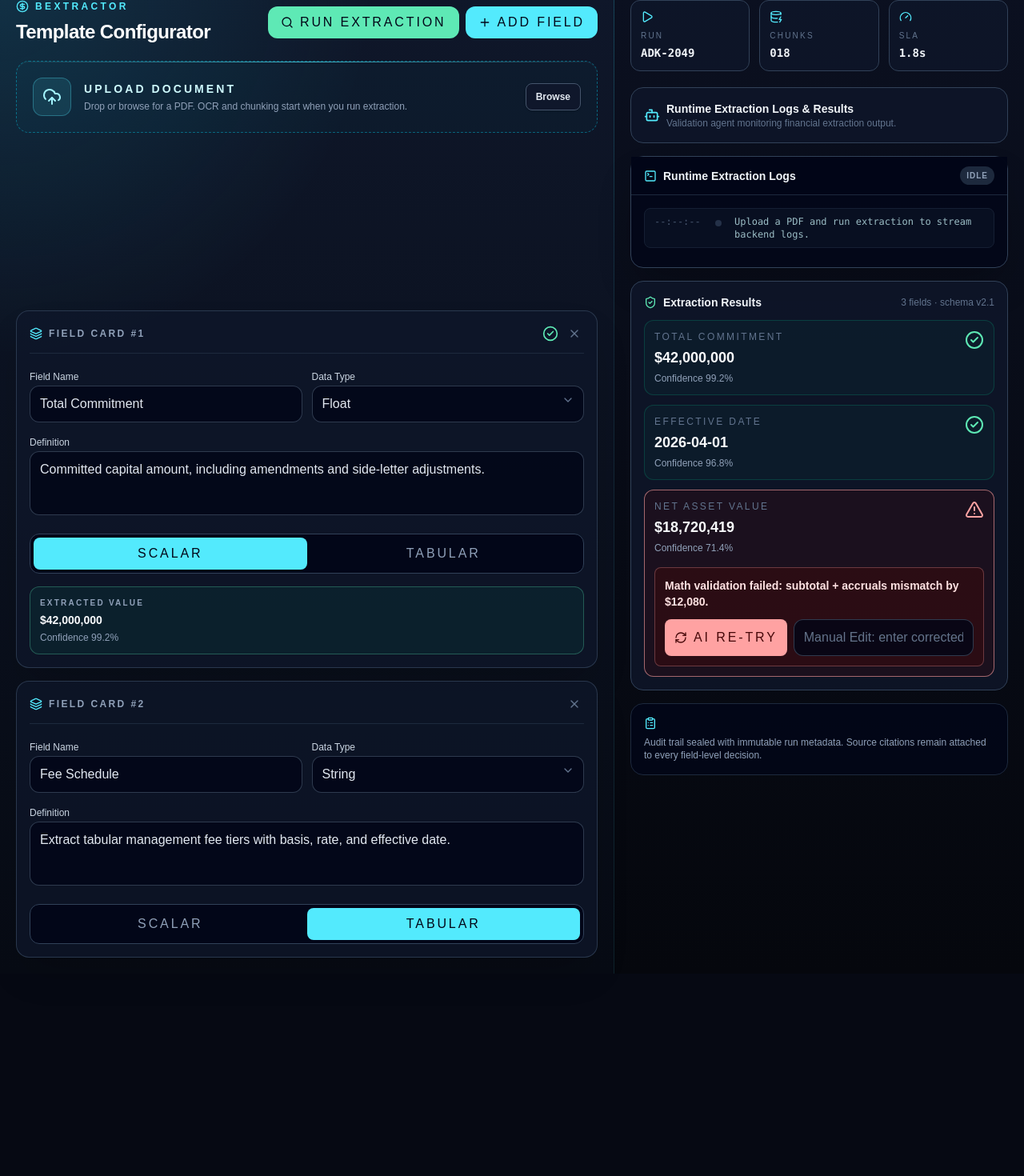
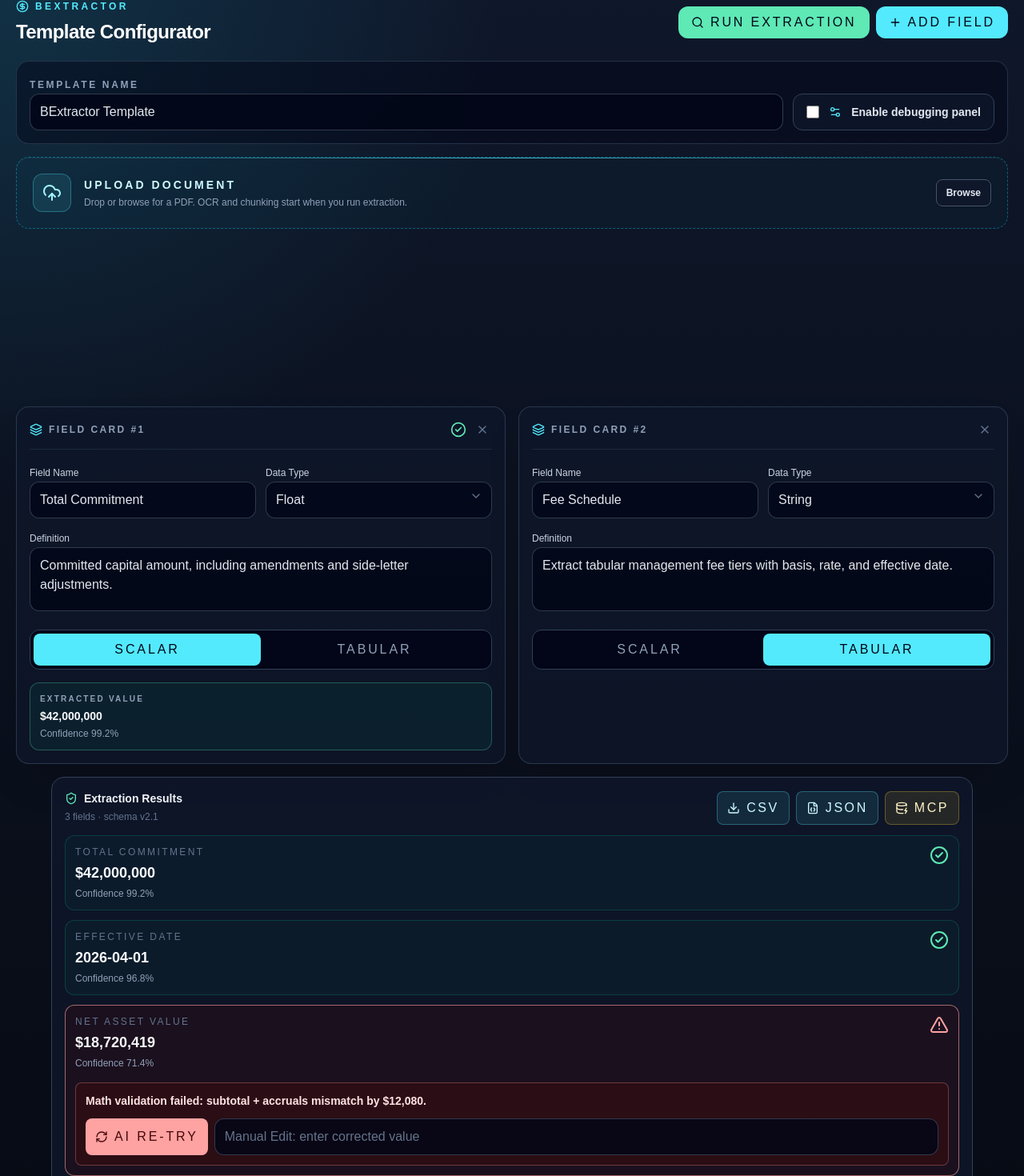
Before and after one commit to macmann/BExtract, a Next.js app in the folder client/: page / in a window 1280 px wide. Shown: the part 20-1490 px from the top of the page at 80% size. Before the commit the page ends 1237 px from the top, so only its background shows below. Built offline with nearby package versions, Linux system fonts and the light colour scheme.

Commit message:
Add debug panel toggle and output export

```diff
--- a/client/src/app/page.tsx
+++ b/client/src/app/page.tsx
@@ -10,6 +10,8 @@ import {
   CircleDollarSign,
   ClipboardList,
   DatabaseZap,
+  Download,
+  FileJson,
   Gauge,
   Layers3,
   Play,
@@ -17,6 +19,7 @@ import {
   RefreshCw,
   Search,
   ShieldCheck,
+  Settings2,
   TerminalSquare,
   UploadCloud,
   X,
@@ -204,7 +207,7 @@ function BExtractorLogo({ isActive }: { isActive: boolean }) {
   );
 }
 
-function ExtractionLoadingPanel({ logs, isLoading }: { logs: RuntimeLog[]; isLoading: boolean }) {
+function ExtractionLoadingPanel({ logs, isLoading, showDebugLogs }: { logs: RuntimeLog[]; isLoading: boolean; showDebugLogs: boolean }) {
   const activeLog = logs.at(-1)?.text ?? "Initializing extraction stream...";
 
   return (
@@ -218,7 +221,14 @@ function ExtractionLoadingPanel({ logs, isLoading }: { logs: RuntimeLog[]; isLoa
             <span className="line-clamp-1">{activeLog}</span>
           </div>
         </div>
-        <LogsPanel logs={logs} isLoading={isLoading} compact />
+        {showDebugLogs ? (
+          <LogsPanel logs={logs} isLoading={isLoading} compact />
+        ) : (
+          <div className="rounded-2xl border border-slate-700 bg-slate-950/70 p-5 text-sm text-slate-300">
+            <p className="font-semibold text-slate-100">Debug logs are hidden.</p>
+            <p className="mt-2 text-slate-400">Enable the debugging panel in Settings to inspect runtime events while extraction runs.</p>
+          </div>
+        )}
       </div>
     </section>
   );
@@ -255,12 +265,19 @@ function LogsPanel({ logs, isLoading, compact = false }: { logs: RuntimeLog[]; i
   );
 }
 
-function ResultsPanel({ results }: { results: ExtractionResult[] }) {
+function ResultsPanel({ results, onDownload, onSendToMcp }: { results: ExtractionResult[]; onDownload: (format: "csv" | "json") => void; onSendToMcp: () => void }) {
   return (
     <section className="mt-4 rounded-2xl border border-slate-700 bg-slate-900/80 p-4">
-      <div className="mb-3 flex items-center justify-between">
-        <h2 className="flex items-center gap-2 text-sm font-semibold text-slate-100"><ShieldCheck className="h-4 w-4 text-emerald-300" /> Extraction Results</h2>
-        <span className="text-xs text-slate-500">3 fields · schema v2.1</span>
+      <div className="mb-3 flex flex-col gap-3 xl:flex-row xl:items-center xl:justify-between">
+        <div>
+          <h2 className="flex items-center gap-2 text-sm font-semibold text-slate-100"><ShieldCheck className="h-4 w-4 text-emerald-300" /> Extraction Results</h2>
+          <span className="text-xs text-slate-500">{results.length} fields · schema v2.1</span>
+        </div>
+        <div className="flex flex-wrap gap-2">
+          <button onClick={() => onDownload("csv")} disabled={results.length === 0} className="inline-flex items-center gap-2 rounded-lg border border-cyan-300/30 bg-cyan-300/10 px-3 py-2 text-xs font-bold uppercase tracking-[0.16em] text-cyan-100 hover:border-cyan-200 disabled:cursor-not-allowed disabled:opacity-40"><Download className="h-4 w-4" /> CSV</button>
+          <button onClick={() => onDownload("json")} disabled={results.length === 0} className="inline-flex items-center gap-2 rounded-lg border border-cyan-300/30 bg-cyan-300/10 px-3 py-2 text-xs font-bold uppercase tracking-[0.16em] text-cyan-100 hover:border-cyan-200 disabled:cursor-not-allowed disabled:opacity-40"><FileJson className="h-4 w-4" /> JSON</button>
+          <button onClick={onSendToMcp} className="inline-flex items-center gap-2 rounded-lg border border-amber-300/30 bg-amber-300/10 px-3 py-2 text-xs font-bold uppercase tracking-[0.16em] text-amber-100 hover:border-amber-200"><DatabaseZap className="h-4 w-4" /> MCP</button>
+        </div>
       </div>
       <div className="space-y-3">
         {results.map((result) => (
@@ -295,6 +312,8 @@ export default function Home() {
   const [runtimeLogs, setRuntimeLogs] = useState<RuntimeLog[]>(initialLogs);
   const [extractionResults, setExtractionResults] = useState<ExtractionResult[]>(initialResults);
   const [isLoading, setIsLoading] = useState(false);
+  const [showDebugPanel, setShowDebugPanel] = useState(false);
+  const [templateName, setTemplateName] = useState("BExtractor Template");
   const addField = () => setFields((current) => [...current, { id: Date.now(), name: "", definition: "", routeType: "Scalar", dataType: "String" }]);
   const updateField = (updated: FieldCard) => setFields((current) => current.map((field) => (field.id === updated.id ? updated : field)));
 
@@ -387,6 +406,46 @@ export default function Home() {
     return dataText;
   };
 
+
+  const safeTemplateName = () => (templateName.trim() || file?.name.replace(/\.pdf$/i, "") || "bextract-output").trim();
+
+  const serializeResultsForDownload = () => ({
+    templateName: safeTemplateName(),
+    exportedAt: new Date().toISOString(),
+    results: extractionResults.map((result) => ({
+      field: result.field,
+      value: result.value,
+      confidence: result.confidence,
+      status: result.status,
+      alert: result.alert ?? "",
+    })),
+  });
+
+  const escapeCsvCell = (value: string) => `"${value.replace(/"/g, '""')}"`;
+
+  const handleDownloadOutput = (format: "csv" | "json") => {
+    const payload = serializeResultsForDownload();
+    const slug = payload.templateName.toLowerCase().replace(/[^a-z0-9]+/g, "-").replace(/(^-|-$)/g, "") || "bextract-output";
+    const content = format === "json"
+      ? JSON.stringify(payload, null, 2)
+      : [
+          ["template_name", "field", "value", "confidence", "status", "alert"],
+          ...payload.results.map((result) => [payload.templateName, result.field, result.value, result.confidence, result.status, result.alert]),
+        ].map((row) => row.map((cell) => escapeCsvCell(String(cell))).join(",")).join("\n");
+    const blob = new Blob([content], { type: format === "json" ? "application/json" : "text/csv" });
+    const url = URL.createObjectURL(blob);
+    const anchor = document.createElement("a");
+    anchor.href = url;
+    anchor.download = `${slug}-results.${format}`;
+    anchor.click();
+    URL.revokeObjectURL(url);
+    appendLog("success", `Downloaded ${payload.templateName} output as ${format.toUpperCase()}.`);
+  };
+
+  const handleSendToMcp = () => {
+    appendLog("info", "MCP database delivery is a placeholder. Connector configuration will be added in a future release.");
+  };
+
   const handleRunExtraction = async () => {
     if (isLoading) return;
 
@@ -442,23 +501,39 @@ export default function Home() {
   return (
     <main className="min-h-screen bg-[#060913] text-slate-100">
       <div className="flex min-h-screen">
-        <section className="w-[60%] border-r border-cyan-300/10 bg-[radial-gradient(circle_at_top_left,rgba(34,211,238,0.14),transparent_32%),linear-gradient(180deg,#0f172a,#070b14)] p-5">
+        <section className={`${showDebugPanel ? "w-full xl:w-[60%] xl:border-r" : "w-full"} border-cyan-300/10 bg-[radial-gradient(circle_at_top_left,rgba(34,211,238,0.14),transparent_32%),linear-gradient(180deg,#0f172a,#070b14)] p-5 transition-all duration-500`}>
           <header className="mb-5 flex items-center justify-between">
             <div>
               <p className="flex items-center gap-2 text-xs font-bold uppercase tracking-[0.28em] text-cyan-300"><CircleDollarSign className="h-4 w-4" /> BExtractor</p>
               <h1 className="mt-2 text-2xl font-black tracking-tight text-white">Template Configurator</h1>
             </div>
-            <div className="flex gap-2"><button onClick={handleRunExtraction} disabled={isLoading} className="inline-flex items-center gap-2 rounded-xl bg-emerald-300 px-4 py-2 text-xs font-black uppercase tracking-[0.18em] text-slate-950 hover:bg-emerald-200 disabled:cursor-not-allowed disabled:opacity-60"><Search className={`h-4 w-4 ${isLoading ? "animate-pulse" : ""}`} /> {isLoading ? "Extracting..." : "Run Extraction"}</button><button onClick={addField} className="inline-flex items-center gap-2 rounded-xl bg-cyan-300 px-4 py-2 text-xs font-black uppercase tracking-[0.18em] text-slate-950 hover:bg-cyan-200"><Plus className="h-4 w-4" /> Add Field</button></div>
+            <div className="flex flex-wrap justify-end gap-2"><button onClick={handleRunExtraction} disabled={isLoading} className="inline-flex items-center gap-2 rounded-xl bg-emerald-300 px-4 py-2 text-xs font-black uppercase tracking-[0.18em] text-slate-950 hover:bg-emerald-200 disabled:cursor-not-allowed disabled:opacity-60"><Search className={`h-4 w-4 ${isLoading ? "animate-pulse" : ""}`} /> {isLoading ? "Extracting..." : "Run Extraction"}</button><button onClick={addField} className="inline-flex items-center gap-2 rounded-xl bg-cyan-300 px-4 py-2 text-xs font-black uppercase tracking-[0.18em] text-slate-950 hover:bg-cyan-200"><Plus className="h-4 w-4" /> Add Field</button></div>
           </header>
+          <div className="mb-4 grid gap-3 rounded-2xl border border-slate-700/70 bg-slate-950/50 p-4 lg:grid-cols-[1fr_auto] lg:items-end">
+            <label className="space-y-1.5">
+              <span className="text-xs font-bold uppercase tracking-[0.22em] text-slate-400">Template Name</span>
+              <input value={templateName} onChange={(event) => setTemplateName(event.target.value)} className="terminal-input" placeholder="Name used in CSV/JSON exports" />
+            </label>
+            <label className="inline-flex cursor-pointer items-center gap-3 rounded-xl border border-slate-700 bg-slate-900/70 px-4 py-3 text-sm font-semibold text-slate-200">
+              <input type="checkbox" checked={showDebugPanel} onChange={(event) => setShowDebugPanel(event.target.checked)} className="h-4 w-4 accent-cyan-300" />
+              <Settings2 className="h-4 w-4 text-cyan-300" />
+              Enable debugging panel
+            </label>
+          </div>
           <UploadDropzone file={file} onFileChange={setFile} />
-          <ExtractionLoadingPanel logs={runtimeLogs} isLoading={isLoading} />
-          <div className={`mt-4 grid gap-4 transition-all duration-700 2xl:grid-cols-2 ${isLoading ? "translate-y-2 opacity-30" : "translate-y-0 opacity-100"}`}>
+          <ExtractionLoadingPanel logs={runtimeLogs} isLoading={isLoading} showDebugLogs={showDebugPanel} />
+          <div className={`mt-4 grid gap-4 transition-all duration-700 ${showDebugPanel ? "2xl:grid-cols-2" : "xl:grid-cols-2 2xl:grid-cols-3"} ${isLoading ? "translate-y-2 opacity-30" : "translate-y-0 opacity-100"}`}>
             {fields.map((field) => <FieldCardEditor key={field.id} field={field} result={extractionResults.find((result) => result.fieldId === String(field.id) || result.field === field.name)} onChange={updateField} onRemove={() => setFields((current) => current.filter((item) => item.id !== field.id))} />)}
           </div>
+          {!showDebugPanel && (
+            <div className={`mx-auto max-w-6xl transition-all duration-700 ${isLoading ? "translate-y-2 opacity-0" : "translate-y-0 opacity-100"}`}>
+              <ResultsPanel results={extractionResults} onDownload={handleDownloadOutput} onSendToMcp={handleSendToMcp} />
+            </div>
+          )}
           <PdfPreview file={file} />
         </section>
 
-        <aside className="w-[40%] bg-[linear-gradient(180deg,#0b1020,#05070d)] p-5">
+        {showDebugPanel && <aside className="hidden w-[40%] bg-[linear-gradient(180deg,#0b1020,#05070d)] p-5 xl:block">
           <div className="mb-5 grid grid-cols-3 gap-3">
             {[{ label: "Run", value: "ADK-2049", icon: Play }, { label: "Chunks", value: "018", icon: DatabaseZap }, { label: "SLA", value: "1.8s", icon: Gauge }].map((metric) => {
               const Icon = metric.icon;
@@ -477,11 +552,11 @@ export default function Home() {
             <div><p className="text-sm font-semibold text-slate-100">Runtime Extraction Logs & Results</p><p className="text-xs text-slate-500">Validation agent monitoring financial extraction output.</p></div>
           </div>
           <LogsPanel logs={runtimeLogs} isLoading={isLoading} />
-          <div className={`transition-all duration-700 ${isLoading ? "translate-y-2 opacity-0" : "translate-y-0 opacity-100"}`}><ResultsPanel results={extractionResults} /></div>
+          <div className={`transition-all duration-700 ${isLoading ? "translate-y-2 opacity-0" : "translate-y-0 opacity-100"}`}><ResultsPanel results={extractionResults} onDownload={handleDownloadOutput} onSendToMcp={handleSendToMcp} /></div>
           <div className="mt-4 rounded-2xl border border-slate-800 bg-slate-950/80 p-4 text-xs text-slate-400">
             <ClipboardList className="mb-2 h-4 w-4 text-cyan-300" /> Audit trail sealed with immutable run metadata. Source citations remain attached to every field-level decision.
           </div>
-        </aside>
+        </aside>}
       </div>
     </main>
   );
```
